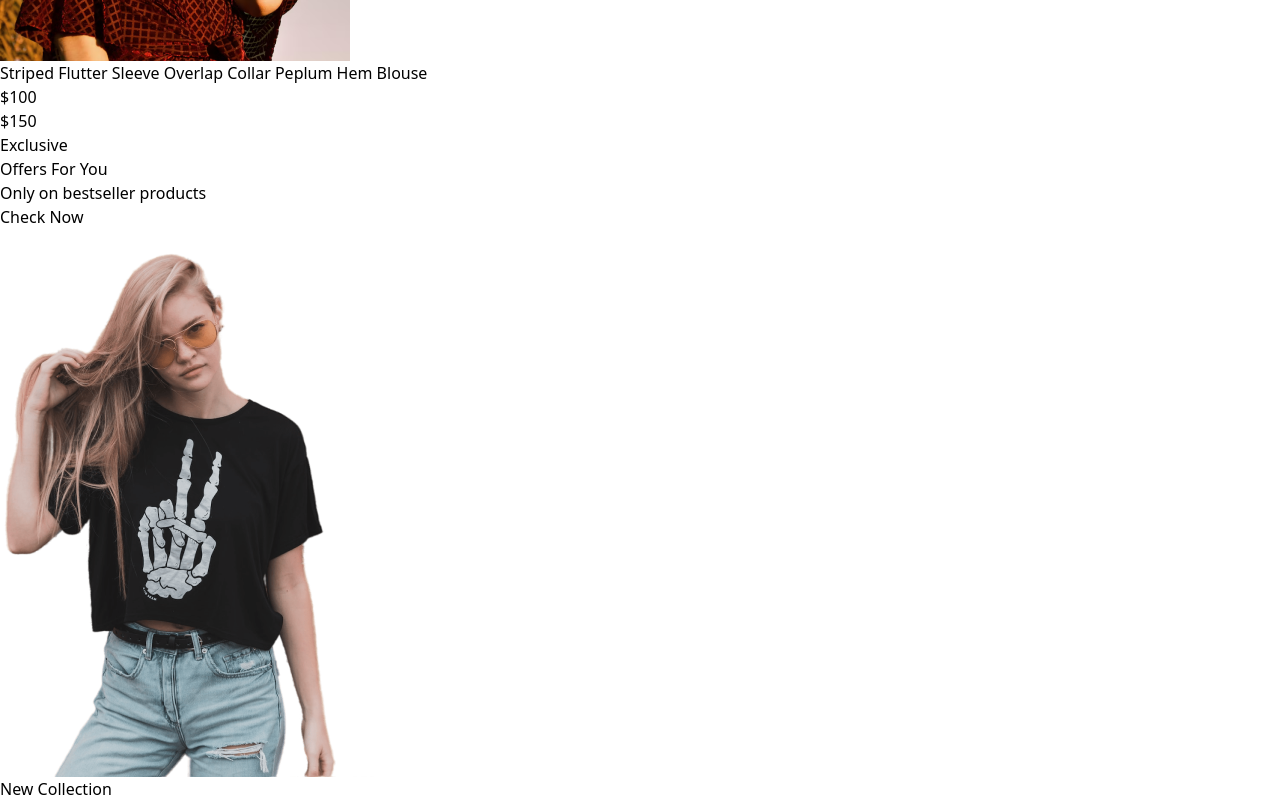
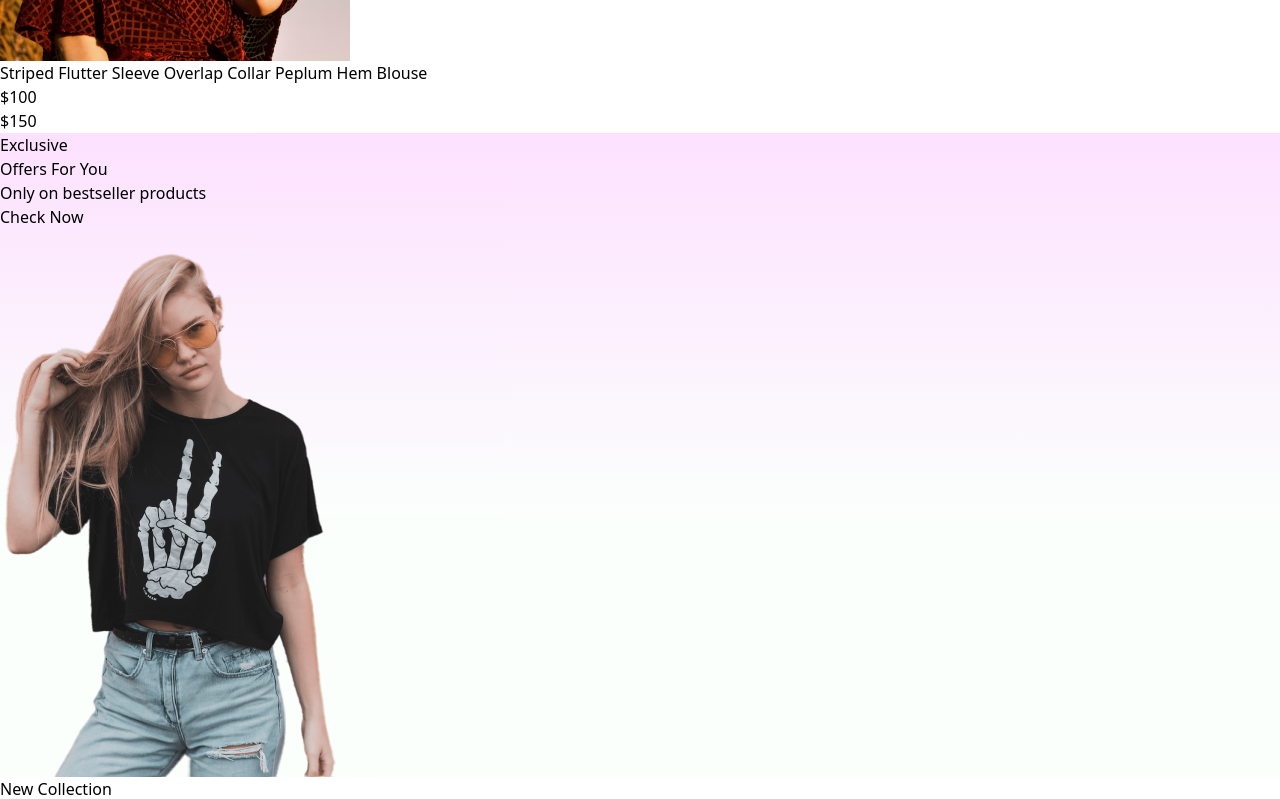
Before and after one commit to Ibrahim-kassim/E-commerce, a React (Vite) app: page / in a window 1280 px wide. Shown: the part 2860-3659 px from the top of the page. Built offline with nearby package versions, Linux system fonts and the light colour scheme.

Commit message:
resposnive design

```diff
--- a/src/components/Offers/Offers.jsx
+++ b/src/components/Offers/Offers.jsx
@@ -1,10 +1,11 @@
 import React from 'react';
 import exclusive_image from "../../assets/exclusive_image.png";
+import "./Offers.css"
 
 const Offers = () => {
   return (
     <div className="offers py-12 px-4 lg:px-24 w-full min-h-screen">
-      <div className="px-4 lg:px-28 py-16 gradient flex flex-col lg:flex-row items-center justify-between h-[60vh]">
+      <div className="px-4 lg:px-28 py-16 gradiant flex flex-col lg:flex-row items-center justify-between h-[60vh]">
         <div className="flex flex-col items-center lg:items-start justify-center lg:justify-start text-center lg:text-left">
           <div className="text-4xl lg:text-[80px] font-bold">Exclusive</div>
           <div className="text-2xl lg:text-4xl font-bold mt-3">Offers For You</div>
```
